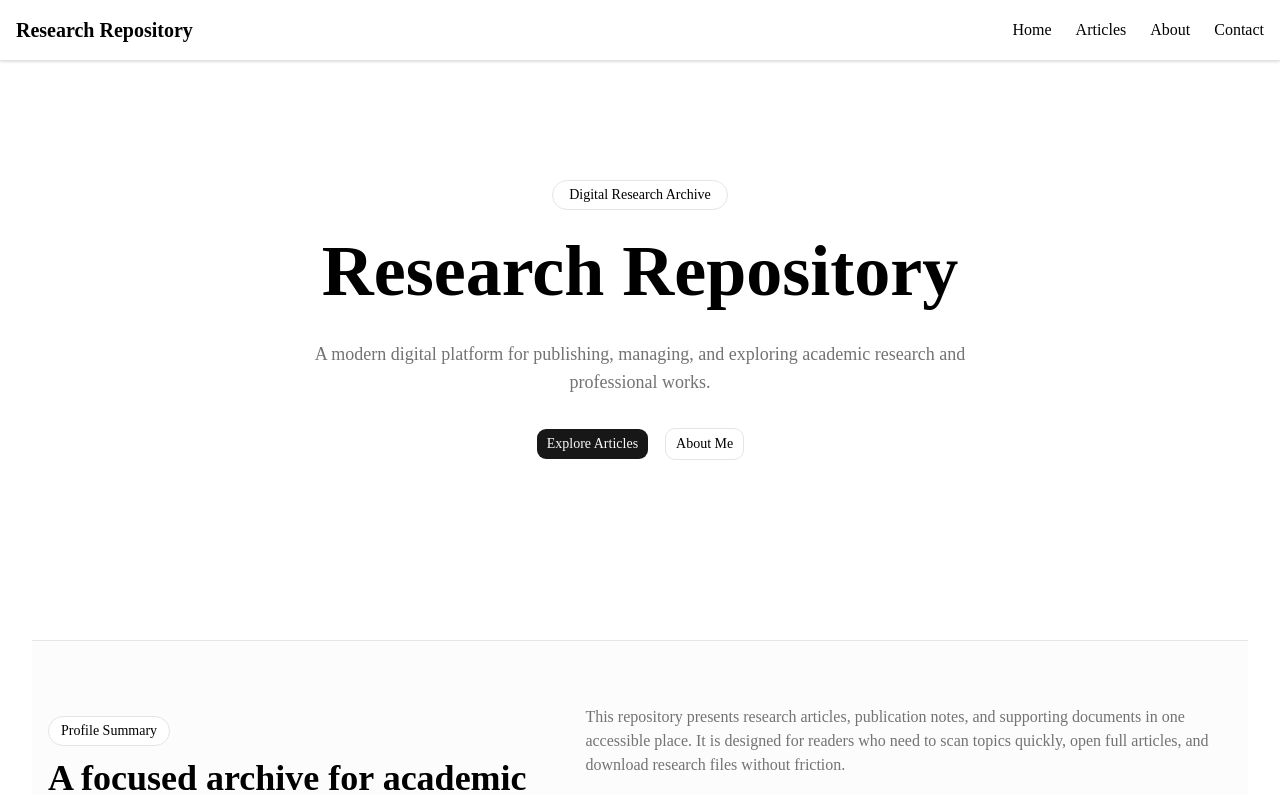
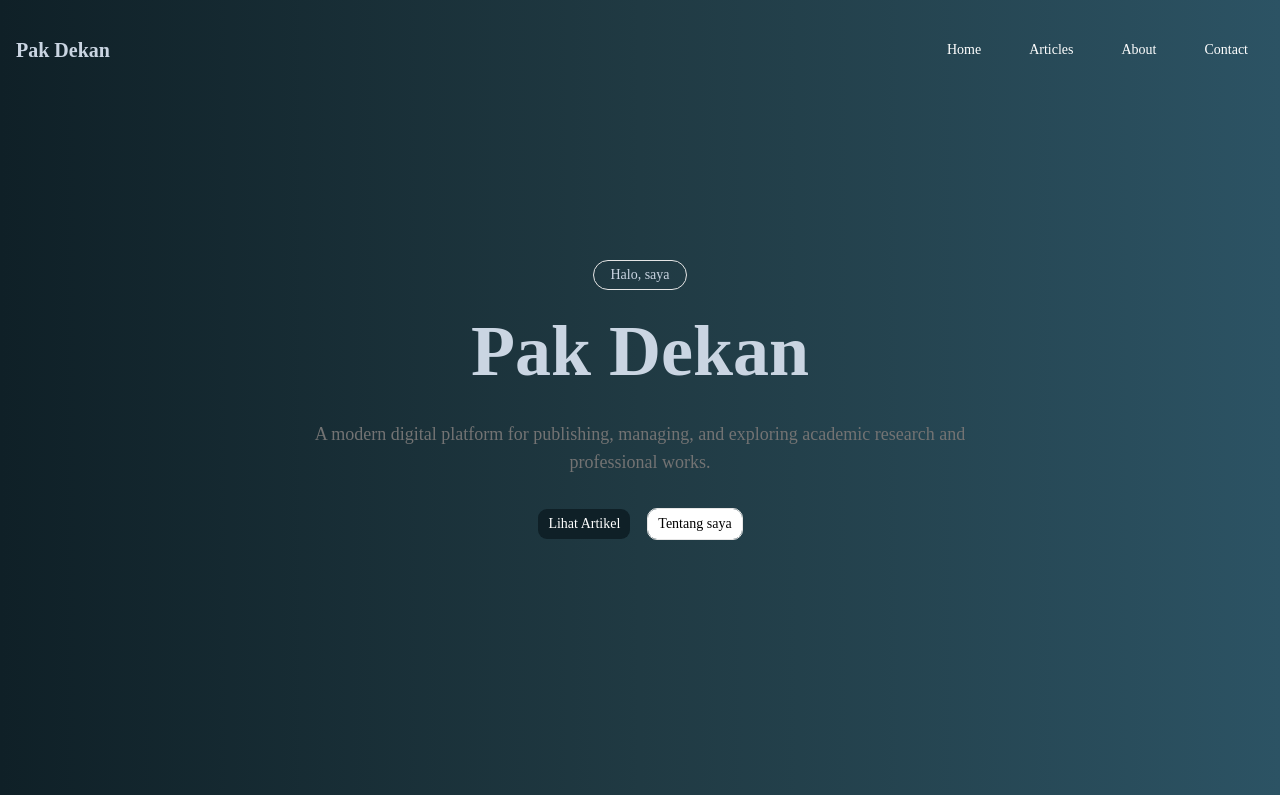
Before and after one commit to Pandi-rgb/giscus, a Next.js app: page / in a window 1280 px wide. Shown: the top 795 px of the page. Built offline with nearby package versions, Linux system fonts and the light colour scheme; no server answers; the database is empty.

Commit message:
Melakukan desain pada navbar, homePage, dan dashboard

```diff
--- a/src/app/dashboard/layout.js
+++ b/src/app/dashboard/layout.js
@@ -2,7 +2,7 @@ import DashboardSidebar from "@/components/dashboard/dashboard-sidebar";
 
 export default function DashboardLayout({ children }) {
   return (
-    <div className="-mx-4 flex mt-15 flex-col sm:-mx-6 lg:-mx-8 lg:flex-row bg-sky-400">
+    <div className=" flex mt-15 flex-col lg:flex-row bg-sky-400">
       <DashboardSidebar />
 
       <div className="bg-slate-300 min-w-0 flex-1 px-4 sm:px-6 lg:px-8">{children}</div>
--- a/src/app/globals.css
+++ b/src/app/globals.css
@@ -6,6 +6,12 @@
 @plugin "@tailwindcss/typography";
 
 @custom-variant dark (&:is(.dark *));
+
+@theme {
+  --color-Primary: #0F2027;
+  --color-Secondary: #203A43;
+  --color-Ketiga: #2C5364;
+}
 
 @theme inline {
   --color-background: var(--background);
--- a/src/app/layout.js
+++ b/src/app/layout.js
@@ -41,8 +41,8 @@ export const metadata = {
 
 export default function RootLayout({ children }) {
   return (
-    <html lang="en">
-      <body className="bg-white text-black min-h-screen">
+    <html lang="id">
+      <body className="bg-slate-300 w-full text-black min-h-screen">
         <Navbar />
 
         <main
@@ -50,9 +50,11 @@ export default function RootLayout({ children }) {
           min-h-screen
             mx-auto
             max-w-7xl
-            px-4
-            sm:px-6
-            lg:px-8
+            px-0
+            sm:px-0
+            lg:px-0
+            items-center
+            min-w-screen
           "
         >
           {children}
--- a/src/app/page.js
+++ b/src/app/page.js
@@ -3,6 +3,8 @@ import { Button } from "@/components/ui/button";
 import ArticleCard from "@/components/article/article-card";
 import { prisma } from "@/lib/prisma";
 import { absoluteUrl, createMetadata, siteConfig } from "@/lib/seo";
+// memasukkan tailwind config untuk warna biru neon dan biru tua
+
 
 export const metadata = createMetadata({
   path: "/",
@@ -42,13 +44,15 @@ export default async function HomePage() {
         }}
       />
 
-      <section className="container mx-auto flex min-h-[80vh] flex-col items-center justify-center px-4 text-center">
-        <span className="mb-4 rounded-full border px-4 py-1 text-sm">
-          Digital Research Archive
+      <section
+        id="hero-section"
+        className="container mx-auto min-w-screen bg-linear-to-r from-Primary  via-Secondary to-Ketiga w-full flex min-h-screen flex-col items-center justify-center px-4 text-center">
+        <span className="text-slate-300 mb-4 rounded-full border px-4 py-1 text-sm">
+          Halo, saya
         </span>
 
-        <h1 className="mb-6 max-w-4xl text-4xl font-bold leading-tight md:text-6xl lg:text-7xl">
-          Research Repository
+        <h1 className="mb-6 max-w-4xl text-slate-300 text-4xl font-bold leading-tight md:text-6xl lg:text-7xl">
+          Pak Dekan
         </h1>
 
         <p className="mb-8 max-w-2xl text-lg text-muted-foreground">
@@ -57,18 +61,20 @@ export default async function HomePage() {
         </p>
 
         <div className="flex items-center gap-4">
-          <Button asChild>
-            <Link href="/articles">Explore Articles</Link>
+          <Button asChild className="bg-Primary text-white hover:text-Primary py-1">
+            <Link href="/articles">Lihat Artikel</Link>
           </Button>
 
           <Button variant="outline" asChild>
-            <Link href="/about">About Me</Link>
+            <Link
+              className = "py-1"
+              href="/about">Tentang saya</Link>
           </Button>
         </div>
       </section>
 
       <section className="border-y bg-muted/30">
-        <div className="container mx-auto grid gap-10 px-4 py-16 md:grid-cols-[1fr_1.3fr] md:items-center">
+        <div className="container mx-auto grid max-w-7xl grid-cols-1 gap-10 px-4 py-16 md:grid-cols-[1fr_1.3fr] md:items-center">
           <div>
             <span className="mb-3 inline-flex rounded-full border bg-white px-3 py-1 text-sm">
               Profile Summary
@@ -80,10 +86,10 @@ export default async function HomePage() {
 
           <div className="space-y-5 text-muted-foreground">
             <p>
-              This repository presents research articles, publication notes,
-              and supporting documents in one accessible place. It is designed
-              for readers who need to scan topics quickly, open full articles,
-              and download research files without friction.
+              This repository presents research articles, publication notes, and
+              supporting documents in one accessible place. It is designed for
+              readers who need to scan topics quickly, open full articles, and
+              download research files without friction.
             </p>
 
             <div className="grid gap-4 sm:grid-cols-3">
@@ -106,7 +112,8 @@ export default async function HomePage() {
         </div>
       </section>
 
-      <section className="container mx-auto px-4 py-16">
+      <section className="container mx-auto px-10 py-16 max-w-7xl pt-20
+      pb-32 ">
         <div className="mb-8 flex flex-col gap-4 md:flex-row md:items-end md:justify-between">
           <div>
             <span className="mb-3 inline-flex rounded-full border px-3 py-1 text-sm">
@@ -118,7 +125,9 @@ export default async function HomePage() {
           </div>
 
           <Button variant="outline" asChild>
-            <Link href="/articles">View all articles</Link>
+            <Link
+              className="bg-linear-to-r from-Primary via-Secondary to-Ketiga text-slate-300 hover:bg-linear-to-r hover:from-Ketiga hover:via-Secondary hover:to-Primary hover:text-white rounded-lg text-sm duration-1000 transition-all"
+              href="/articles">View all articles</Link>
           </Button>
         </div>
 
--- a/src/components/dashboard/dashboard-sidebar.js
+++ b/src/components/dashboard/dashboard-sidebar.js
@@ -34,7 +34,7 @@ export default function DashboardSidebar() {
   const pathname = usePathname();
 
   return (
-    <aside className="border-b shadow-sm border-r lg:min-h-[calc(100vh-73px)] lg:w-64 lg:border-b-0 lg:border-r bg-slate-800">
+    <aside className="border-b shadow-sm border-r lg:min-h-[calc(100vh-73px)] lg:w-64 lg:border-b-0 lg:border-r mt-0 bg-slate-800">
       <div className="flex h-full flex-col gap-6 p-4 lg:sticky lg:top-0 lg:p-6">
         <div>
           <p className="text-sm font-medium text-muted-foreground">Admin</p>
--- a/src/components/layout/footer.js
+++ b/src/components/layout/footer.js
@@ -4,8 +4,8 @@ export default function Footer() {
   const year = new Date().getFullYear();
 
   return (
-    <footer className="border-t bg-black py-10">
-      <div className="container mx-auto px-4 text-center text-sm text-white">
+    <footer className="border-t min-w-screen bg-slate-700 py-10">
+      <div className="container mx-auto px-4 text-center text-sm text-slate-300">
         © {year} Research Repository. All rights reserved.
       </div>
     </footer>
--- a/src/components/layout/navbar.js
+++ b/src/components/layout/navbar.js
@@ -1,14 +1,61 @@
 "use client";
 
 import Link from "next/link";
-import { useState } from "react";
+import { Home, BookOpen, User, MessageCircle } from "lucide-react";
+import { useEffect, useState } from "react";
 import { Menu, X } from "lucide-react";
+import { usePathname } from "next/navigation"; // 1. Import hook untuk deteksi URL
 
 export default function Navbar() {
   const [open, setOpen] = useState(false);
+  const [isSolid, setIsSolid] = useState(false);
+  const pathname = usePathname(); // 2. Ambil rute halaman aktif saat ini
+
+  // 3. Cek apakah halaman aktif saat ini adalah halaman utama ('/')
+  const isHomepage = pathname === "/";
+
+  useEffect(() => {
+    // Jika BUKAN halaman utama, kita tidak perlu mendengarkan event scroll sama sekali
+    if (!isHomepage) return;
+
+    const handleScroll = () => {
+      const heroSection = document.getElementById("hero-section");
+
+      if (heroSection) {
+        const halfHeroHeight = heroSection.offsetHeight / 2;
+        if (window.scrollY > halfHeroHeight) {
+          setIsSolid(true);
+        } else {
+          setIsSolid(false);
+        }
+      } else {
+        if (window.scrollY > 400) {
+          setIsSolid(true);
+        } else {
+          setIsSolid(false);
+        }
+      }
+    };
+
+    window.addEventListener("scroll", handleScroll);
+    return () => {
+      window.removeEventListener("scroll", handleScroll);
+    };
+  }, [isHomepage]); // Jalankan ulang effect jika status halaman berubah
+
+  // 4. Tentukan kelas Tailwind berdasarkan halaman dan status scroll
+  // Jika di halaman utama: ikuti status scroll (isSolid)
+  // Jika di halaman lain: langsung paksa menjadi solid dan py-3 sejak awal
+  const navbarClasses = isHomepage
+    ? isSolid
+      ? "bg-linear-to-r from-Primary via-Secondary to-Ketiga w-full shadow-xl py-1" // Setelah scroll setengah hero di homepage
+      : "bg-transparent py-5" // Sebelum scroll di homepage
+    : "bg-linear-to-r from-Primary via-Secondary to-Ketiga w-full shadow-xl py-1"; // Otomatis solid di halaman selain homepage
 
   return (
-    <header className="border-b fixed w-full top-0 z-50 bg-white shadow-sm">
+    <header
+      className={`fixed top-0 left-0 w-full z-50 text-white transition-all duration-500 ${navbarClasses}`}
+    >
       <div
         className="
           mx-auto
@@ -25,11 +72,14 @@ export default function Navbar() {
         <Link
           href="/"
           className="
+            text-slate-300
             text-xl
             font-bold
+            text-shadow-xl
+            shadow-white/50
           "
         >
-          Research Repository
+          Pak Dekan
         </Link>
 
         {/* Desktop Menu */}
@@ -37,17 +87,37 @@ export default function Navbar() {
           className="
             hidden
             items-center
-            gap-6
+            gap-4
             md:flex
           "
         >
-          <Link className="hover:text-ring hover:bg-" href="/">Home</Link>
+          <Link
+            className="hover:bg-slate-200 hover:text-black active:border focus:border rounded-full px-4 py-1 text-sm"
+            href="/"
+          >
+            Home
+          </Link>
 
-          <Link href="/articles">Articles</Link>
+          <Link
+            className="hover:bg-slate-200 hover:text-black active:border focus:border rounded-full px-4 py-1 text-sm"
+            href="/articles"
+          >
+            Articles
+          </Link>
 
-          <Link href="/about">About</Link>
+          <Link
+            className="hover:bg-slate-200 hover:text-black active:border focus:border rounded-full px-4 py-1 text-sm"
+            href="/about"
+          >
+            About
+          </Link>
 
-          <Link href="/contact">Contact</Link>
+          <Link
+            className="hover:bg-slate-200 hover:text-black active:border focus:border rounded-full px-4 py-1 text-sm"
+            href="/contact"
+          >
+            Contact
+          </Link>
         </nav>
 
         {/* Mobile Button */}
@@ -73,19 +143,39 @@ export default function Navbar() {
               gap-4
             "
           >
-            <Link href="/" onClick={() => setOpen(false)}>
+            <Link
+              className="items-center flex hover:bg-slate-200 hover:text-black active:border focus:border rounded-full px-4 text-sm"
+              href="/"
+              onClick={() => setOpen(false)}
+            >
+              <Home className="h-4 w-4 inline-block mr-2" />
               Home
             </Link>
 
-            <Link href="/articles" onClick={() => setOpen(false)}>
+            <Link
+              className=" items-center flex hover:bg-slate-200 hover:text-black active:border focus:border rounded-full px-4 text-sm"
+              href="/articles"
+              onClick={() => setOpen(false)}
+            >
+              <BookOpen className="h-4 w-4 inline-block mr-2" />
               Articles
             </Link>
 
-            <Link href="/about" onClick={() => setOpen(false)}>
+            <Link
+              className="items-center flex hover:bg-slate-200 hover:text-black active:border focus:border rounded-full px-4 text-sm"
+              href="/about"
+              onClick={() => setOpen(false)}
+            >
+              <User className="h-4 w-4 inline-block mr-2" />
               About
             </Link>
 
-            <Link href="/contact" onClick={() => setOpen(false)}>
+            <Link
+              className="items-center flex hover:bg-slate-200 hover:text-black active:border focus:border rounded-full px-4 text-sm"
+              href="/contact"
+              onClick={() => setOpen(false)}
+            >
+              <MessageCircle className="h-4 w-4 inline-block mr-2" />
               Contact
             </Link>
           </nav>
--- a/src/components/ui/button.jsx
+++ b/src/components/ui/button.jsx
@@ -9,9 +9,9 @@ const buttonVariants = cva(
   {
     variants: {
       variant: {
-        default: "bg-primary text-primary-foreground [a]:hover:bg-primary/80",
+        default: "bg-primary text-primary-foreground [a]:hover:bg-slate-400 hover:text-white aria-expanded:bg-slate-400 aria-expanded:text-white",
         outline:
-          "border-border bg-background hover:bg-muted hover:text-foreground aria-expanded:bg-muted aria-expanded:text-foreground dark:border-input dark:bg-input/30 dark:hover:bg-input/50",
+          "border-border bg-background hover:bg-muted hover:text-Primary aria-expanded:bg-muted aria-expanded:text-foreground dark:border-input dark:bg-input/30 dark:hover:bg-input/50",
         secondary:
           "bg-secondary text-secondary-foreground hover:bg-secondary/80 aria-expanded:bg-secondary aria-expanded:text-secondary-foreground",
         ghost:
```
Also changed, not shown: src/app/dashboard/page.js (+4 -4 lines), tailwind.config.js (+7 -3 lines), 1 other file (tests, documents, lock files or other folders).
